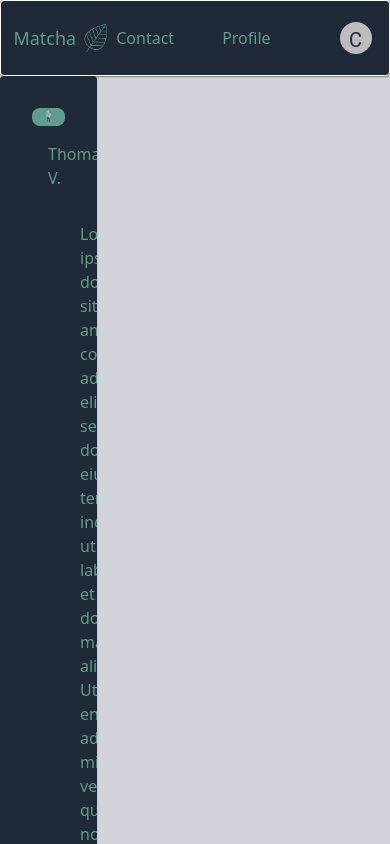
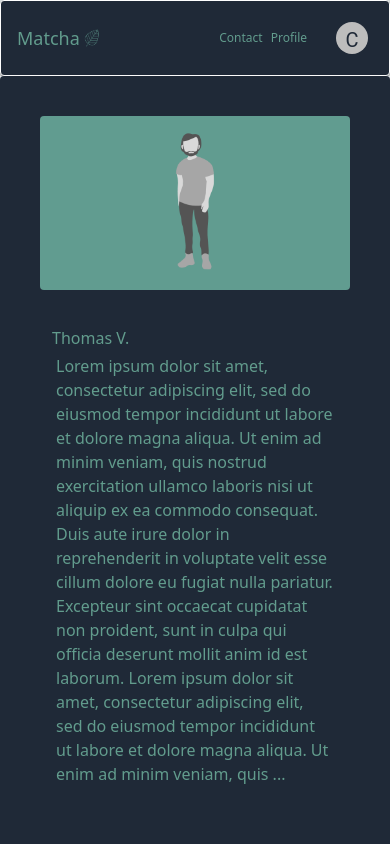
Before and after one commit to claire-d-b/Matcha_front_local, a Next.js app: page /profile/m in a window 390 px wide. Shown: the top 844 px of the page. Built offline with nearby package versions, Linux system fonts and the light colour scheme.

Commit message:
make home and profile pages responsive mobile

```diff
--- a/src/app/Cprofile.tsx
+++ b/src/app/Cprofile.tsx
@@ -16,13 +16,13 @@ interface ComponentProps {
 const _: React.FC<ComponentProps> = ({ className, imagePath, name }) => {
     return (
         <Card className={className}>
-            <div>
-                <CardMedia component="img" height="140" image={imagePath} alt="persona" className="rounded-lg" />
+            <div className="w-full p-8 gap-4 flex flex-col justify-center items-center">
+                <CardMedia component="img" height="140" image={imagePath} alt="persona" className={className} />
                 <CardContent>
-                <div className="font-thin">
+                <div className="font-thin w-full">
                     { name }
                 </div>
-                <div className="p-8">
+                <div className="p-1 w-full">
                 { str.slice(0, 600) + '...' }
                 </div>
                 </CardContent>
--- a/src/app/home/page.tsx
+++ b/src/app/home/page.tsx
@@ -16,8 +16,8 @@ const _ = () => {
           <Paper className="rounded-none h-full p-2 flex flex-col flex-grow flex-shrink-0 justify-center items-center text-lg font-thin">
             <div className="w-full pt-10 gap-2 flex flex-col justify-center items-center">
               <Image className="w-24 h-auto" src={LeafImage} alt="matcha" />
-              <Ctextfield opts="w-1/4" type="email" size="small" variant="outlined" label="email" multiline={false} />
-              <Ctextfield opts="w-1/4" type="password" size="small" variant="outlined" label="password" multiline={false} />
+              <Ctextfield opts="w-5/6 md:w-1/2" type="email" size="small" variant="outlined" label="email" multiline={false} />
+              <Ctextfield opts="w-5/6 md:w-1/2" type="password" size="small" variant="outlined" label="password" multiline={false} />
             </div>
             <div className="text-sm font-thin pt-6">Not registered yet ? <a href='#'>Create an account</a></div>
           </Paper>
--- a/src/app/match/page.tsx
+++ b/src/app/match/page.tsx
@@ -23,18 +23,17 @@ import Pagination from '@mui/material/Pagination';
 //     color: theme.palette.text.secondary,
 //   }));
 
-const profiles = [['Seb A.', 'm'], ['Marine O.', 'f'], ['Sylvie Y.', 'f'], ['Antoine N.', 'm'], ['Eugénie A.', 'f']]
+const profiles = [[], ['Seb A.', 'm'], ['Marine O.', 'f'], ['Sylvie Y.', 'f'], ['Antoine N.', 'm'], ['Eugénie A.', 'f']]
 
 const _ = () => {
     const [index, setIndex] = useState(1)
     const handleChange= (event: React.ChangeEvent<unknown>, value: number) => {
         setIndex(value)
-        console.log("+")
       }
 
     return (
         <ThemeProvider theme={theme}>
-        <div className="flex flex-col h-screen w-screen bg-gray-300">
+        <div className="flex flex-col h-screen w-screen">
             <Paper className="p-4 border border-white flex w-full justify-center items-center bg-gray-800">
                 <Ctitle opts="text-lg font-light" title="Matcha" />
                 <Image className="w-10 h-auto" src={LeafImage} alt="leaf" />
--- a/src/app/profile/f/page.tsx
+++ b/src/app/profile/f/page.tsx
@@ -29,14 +29,14 @@ const person = {
 const _ = () => {
     return (
         <ThemeProvider theme={theme}>
-            <div className="flex flex-col h-screen w-screen bg-gray-300">
-                <Paper className="p-4 border border-white flex w-full justify-center items-center bg-gray-800">
-                    <Ctitle opts="text-lg font-light" title="Matcha" />
-                    <Image className="w-10 h-auto" src={LeafImage} alt="leaf" />
-                    <Cnav className="self-end flex w-full justify-end items-center gap-12" />
-                </Paper>
-                <div className="w-full flex items-center justify-center">
-                    <Cprofile imagePath="../../../images/people_f.png" name={person.name} className="p-8 flex flex-col gap-4 w-full bg-transparent"/>
+            <div className="flex flex-col h-screen w-screen">
+            <Paper className="p-4 border border-white flex w-full justify-center items-center">
+                <Ctitle opts="text-lg font-light" title="Matcha" />
+                <Image className="w-6 md:w-10 h-auto" src={LeafImage} alt="leaf" />
+                <Cnav className="self-end flex w-full justify-end items-center gap-2 md:gap-12 text-xs md:text-base" />
+            </Paper>
+                <div className="w-full flex flex-col md:flex-row items-center justify-center bg-gray-200">
+                    <Cprofile imagePath="../../../images/people_f.png" name={person.name} className="p-1 md:p-8 w-full bg-transparent rounded-lg" />
                     <div className="w-full p-8 gap-4 flex flex-col justify-center items-center">
                         <Paper className="p-8 rounded-lg flex flex-col gap-4 w-full text-lg font-thin">Location
                             <Stack direction="row" spacing={1}>
--- a/src/app/profile/m/page.tsx
+++ b/src/app/profile/m/page.tsx
@@ -29,14 +29,14 @@ const person = {
 const _ = () => {
     return (
         <ThemeProvider theme={theme}>
-            <div className="flex flex-col h-screen w-screen bg-gray-300">
-                <Paper className="p-4 border border-white flex w-full justify-center items-center bg-gray-800">
+            <div className="flex flex-col h-screen w-screen">
+                <Paper className="p-4 border border-white flex w-full justify-center items-center">
                     <Ctitle opts="text-lg font-light" title="Matcha" />
-                    <Image className="w-10 h-auto" src={LeafImage} alt="leaf" />
-                    <Cnav className="self-end flex w-full justify-end items-center gap-12" />
+                    <Image className="w-6 md:w-10 h-auto" src={LeafImage} alt="leaf" />
+                    <Cnav className="self-end flex w-full justify-end items-center gap-2 md:gap-12 text-xs md:text-base" />
                 </Paper>
-                <div className="w-full flex items-center justify-center">
-                    <Cprofile imagePath="../../../images/people_m.png" name="Thomas V." className="p-8 flex flex-col gap-4 w-full bg-transparent"/>
+                <div className="w-full flex flex-col md:flex-row items-center justify-center bg-gray-200">
+                    <Cprofile imagePath="../../../images/people_m.png" name="Thomas V." className="p-1 md:p-8 w-full bg-transparent rounded-lg"/>
                     <div className="w-full p-8 gap-4 flex flex-col justify-center items-center">
                         <Paper className="p-8 rounded-lg flex flex-col gap-4 w-full text-lg font-thin">Location
                             <Stack direction="row" spacing={1}>
```
